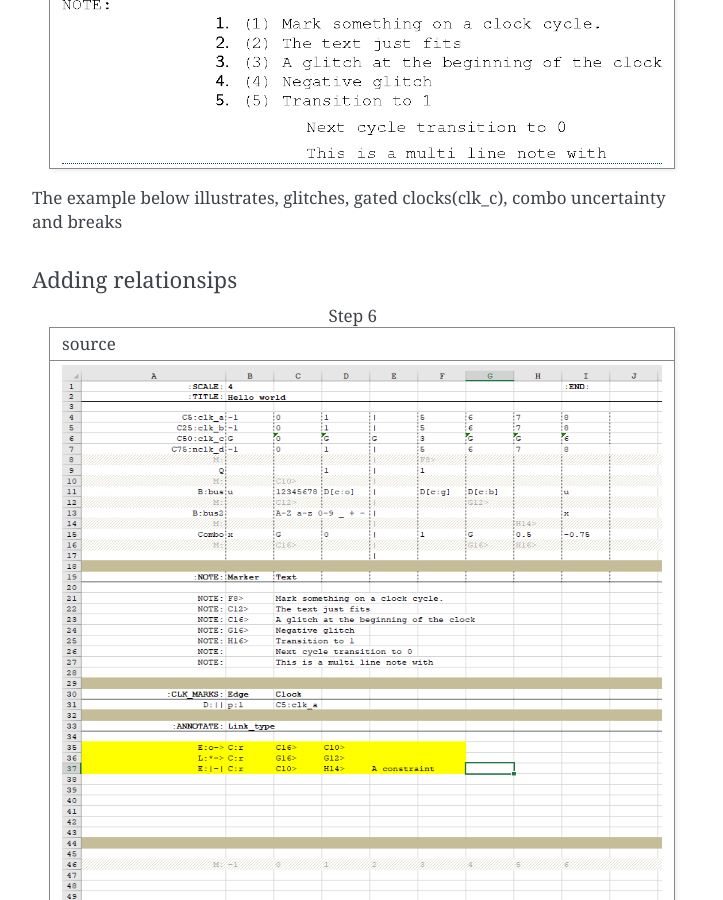
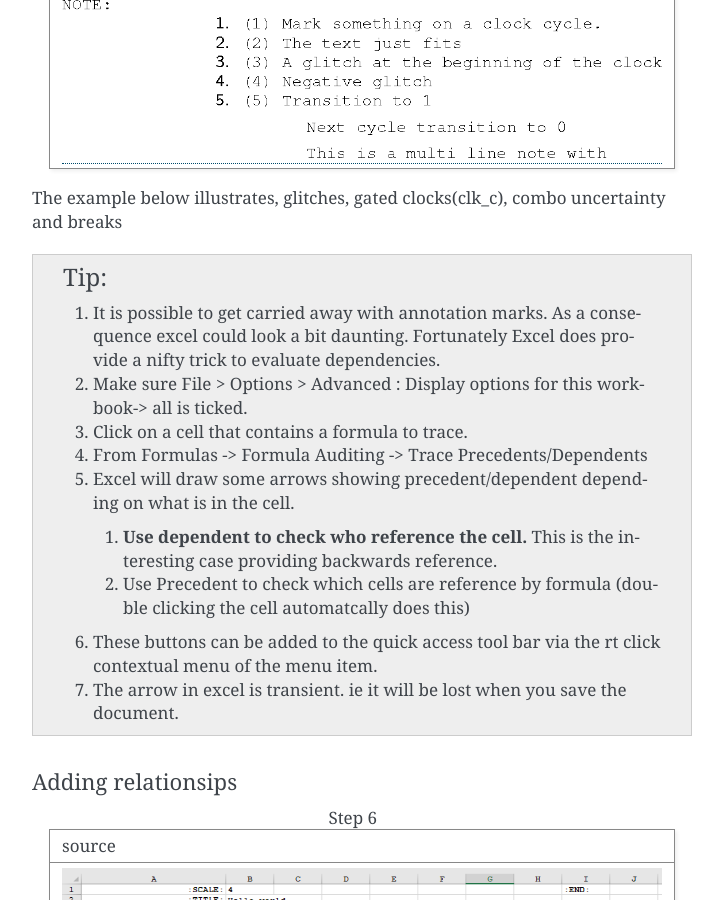
Before and after one commit to fractals-of-life/MakeWaves, a Sphinx documentation site: the page built from doc/source/step_by_step.rst, in a window 1280 px wide and 900 px high, scrolled down 10966 px. Shown: the whole window, without its empty margins (388-1111 px from the left). Built offline with Sphinx 7.4.7, drawn with Linux system fonts in a browser that asks for light colours; pages that are not in the unit, such as notebooks, are missing from menus.

Commit message:
Doc: added the excel tip to trace cell references

```diff
--- a/doc/source/step_by_step.rst
+++ b/doc/source/step_by_step.rst
@@ -281,6 +281,25 @@ Adding a note
 
 The example below illustrates, glitches, gated clocks(clk_c), combo uncertainty and breaks
 
+.. tip::
+
+   #. It is possible to get carried away with annotation marks. As a
+      consequence excel could look a bit daunting. Fortunately Excel does
+      provide a nifty trick to evaluate dependencies.
+   #. Make sure File > Options > Advanced : Display options for this workbook-> all is ticked.
+   #. Click on a cell that contains a formula to trace.
+   #. From Formulas -> Formula Auditing -> Trace Precedents/Dependents
+   #. Excel will draw some arrows showing precedent/dependent depending on what is in the cell.
+
+      #. **Use dependent to check who reference the cell.** This is the
+         interesting case providing backwards reference.
+      #. Use Precedent to check which cells are reference by formula (double
+         clicking the cell automatcally does this)
+
+   #. These buttons can be added to the quick access tool bar via the rt click
+      contextual menu of the menu item.
+
+   #. The arrow in excel is transient. ie it will be lost when you save the document.
 
 Adding relationsips
 --------------------------------------------------------------------------------
```
